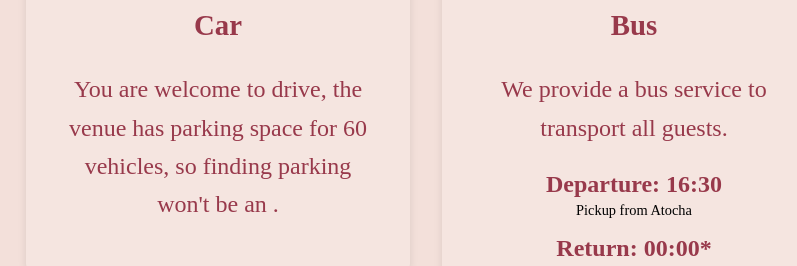
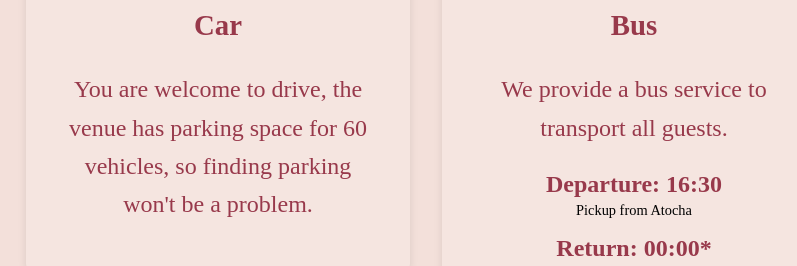
Before and after one commit to fonss95/weddingsite, an Angular app: page / in a window 1280 px wide. Shown: the part 3070-3336 px from the top of the page, without its empty margins (214-1011 px from the left). Built offline with nearby package versions, Linux system fonts and the light colour scheme; a web font is replaced by a local one.

Commit message:
missing typo

```diff
--- a/src/app/i18n/translations.ts
+++ b/src/app/i18n/translations.ts
@@ -187,7 +187,7 @@ export const translations: TranslationsType = {
     'location.transport.title': 'Transportation options',
     'location.transport.car.title': 'Car',
     'location.transport.car.description':
-      "You are welcome to drive, the venue has parking space for 60 vehicles, so finding parking won't be an .",
+      "You are welcome to drive, the venue has parking space for 60 vehicles, so finding parking won't be a problem.",
     'location.transport.bus.title': 'Bus',
     'location.transport.bus.description':
       'We provide a bus service to transport all guests.',
```
